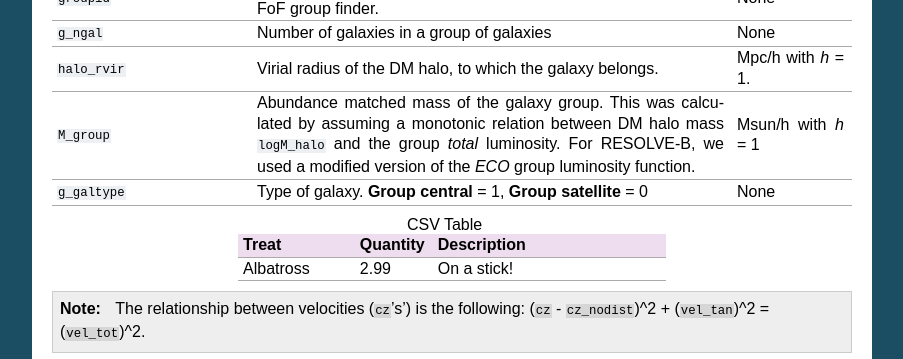
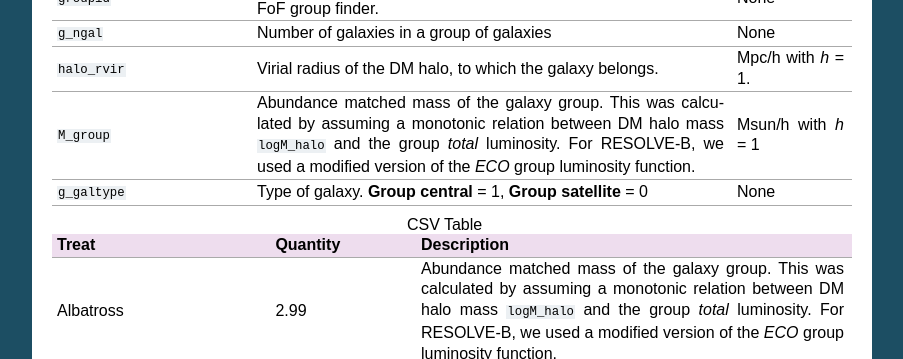
Before and after one commit to MehnaazAsad/ECO_Mocks_Catls_bias, a Sphinx documentation site: the page built from docs/mock_catalogues/mock_catalogues.rst, in a window 1280 px wide and 900 px high, scrolled down 5908 px, cut to the strip 0-359 px from the top of the window. Shown: the whole strip, without its empty margins (198-1101 px from the left). Built offline with Sphinx 7.4.7, drawn with Linux system fonts in a browser that asks for light colours.

Commit message:
Testing new table object

```diff
--- a/docs/mock_catalogues/mock_catalogues.rst
+++ b/docs/mock_catalogues/mock_catalogues.rst
@@ -224,7 +224,7 @@ Each mock catalogues contains information about the **galaxy**,
     :header: "Treat", "Quantity", "Description"
     :widths: 15, 10, 30
 
-    "Albatross", 2.99, "On a stick!"
+    "Albatross", 2.99, "Abundance matched mass of the galaxy group. This was calculated by assuming a monotonic relation between DM halo mass :code:`logM_halo` and the group *total* luminosity. For RESOLVE-B, we used a modified version of the *ECO* group luminosity function."
 
 
 .. note::
```
